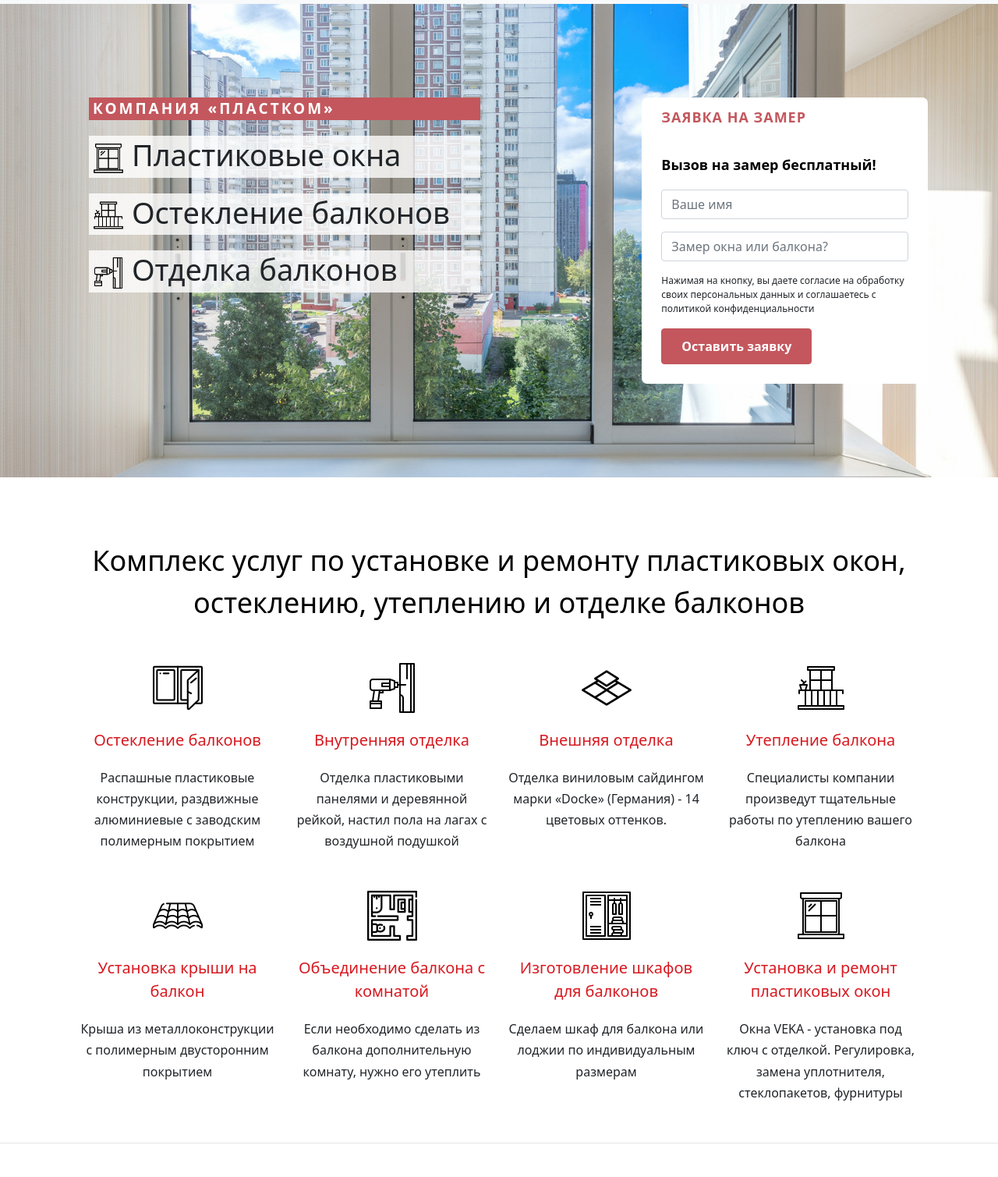
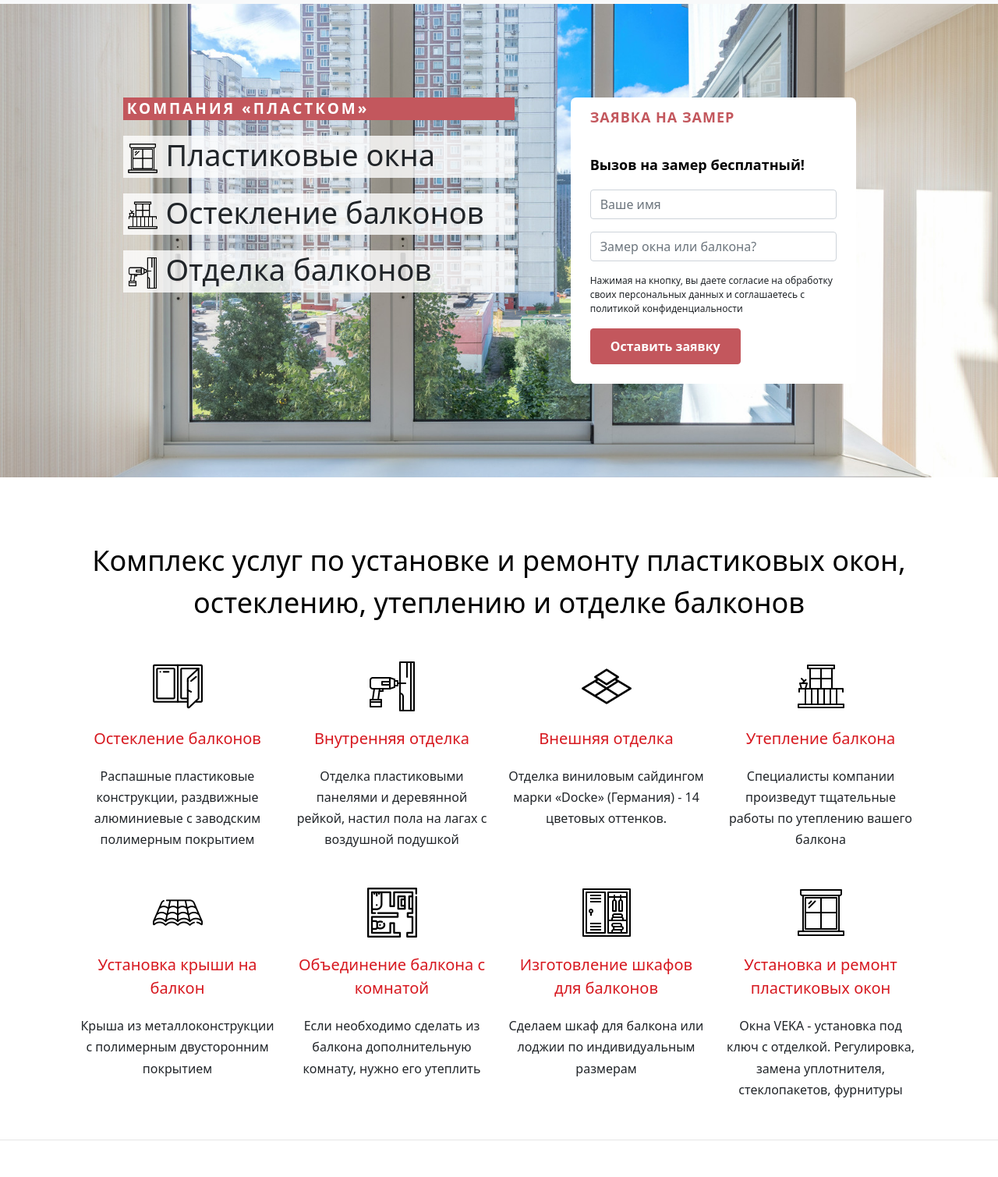
Before and after one commit to Altentaller/landing-windows-and-balconies, a website: page src/index.html in a window 1280 px wide. Shown: the part 84-1593 px from the top of the page at 78% size. Drawn offline with nearby package versions, Linux system fonts and the light colour scheme; files that its build step writes are made by us from their sources.

Commit message:
updated margins for header, service, footer

```diff
--- a/src/index.html
+++ b/src/index.html
@@ -5,9 +5,6 @@
     <meta http-equiv="X-UA-Compatible" content="IE=edge">
     <meta name="viewport" content="width=device-width, initial-scale=1.0">
     <title>Пластком</title>
-    <!--<link rel="stylesheet" href="css/bootstrap-reboot.min.css">
-    <link rel="stylesheet" href="css/bootstrap-grid.min.css">	-->
-
     <link rel="stylesheet" href="css/bootstrap.min.css">
 	  <link rel="stylesheet" href="css/style.min.css">
 </head>
@@ -43,15 +40,15 @@
 
     <section class="header"  id="home">
         <div class="container px-4">
-            <div class="row header__wrapper gx-5">
-                <div class="col-md-6 ">
+            <div class="row header__wrapper gx-5 d-flex justify-content-center">
+                <div class="col-md-6 col-sm-12">
                   <div class="header__title">Компания «ПластКом»</div>
                   <div class="header__subtitle"><img src="img/icon/window.png"> Пластиковые окна</div>
                   <div class="header__subtitle"><img src="img/icon/balcony.png"> Остекление балконов</div>
                   <div class="header__subtitle"><img src="img/icon/carpentry.png"> Отделка балконов</div>
                 </div>
-                <div class="col-md-2 "></div>
-                <div class="col-md-4 gx-5 header__order">
+
+                <div class="col-md-4 offset-md-2 col-sm-6  gx-5 mx-5 header__order">
                   <div clas="">
                       <div class="title title-red">Заявка на замер</div>
                       <div class="title">Вызов на замер бесплатный!</div>
@@ -68,6 +65,7 @@
                       </form>
                   </div>
               </div>
+
             </div>
         </div>
     </section>
@@ -82,46 +80,43 @@
 
 
         <div class="row service__items">
-          <div class="col-md-3">
+          <div class="col-md-3 mt-5">
             <img src="img/icon/window-2.png">
             <div class="service__subtitle">Остекление балконов</div>
             <div class="service__decr">Распашные пластиковые конструкции, раздвижные алюминиевые с заводским полимерным покрытием</div>
           </div>
-          <div class="col-md-3">
+          <div class="col-md-3 mt-5">
             <img src="img/icon/carpentry.png">
             <div class="service__subtitle">Внутренняя отделка</div>
             <div class="service__decr">Отделка пластиковыми панелями и деревянной рейкой, настил пола на лагах с воздушной подушкой</div>
           </div>
-          <div class="col-md-3">
+          <div class="col-md-3 mt-5">
             <img src="img/icon/tiles.png">
             <div class="service__subtitle">Внешняя отделка</div>
             <div class="service__decr">Отделка виниловым сайдингом марки «Docke» (Германия) - 14 цветовых оттенков.</div>
           </div>
-          <div class="col-md-3">
+          <div class="col-md-3 mt-5">
             <img src="img/icon/balcony.png">
             <div class="service__subtitle">Утепление балкона</div>
             <div class="service__decr">Специалисты компании произведут тщательные работы по утеплению вашего балкона</div>
           </div>
-        </div>
-
-        <div class="row service__items">
-          <div class="col-md-3">
+          <div class="col-md-3 mt-5">
             <img src="img/icon/roof.png">
             <div class="service__subtitle">Установка крыши
               на балкон</div>
             <div class="service__decr">Крыша из металлоконструкции с полимерным двусторонним покрытием</div>
           </div>
-          <div class="col-md-3">
+          <div class="col-md-3 mt-5">
             <img src="img/icon/scheme.png">
             <div class="service__subtitle">Объединение балкона с комнатой</div>
             <div class="service__decr">Если необходимо сделать из балкона дополнительную комнату, нужно его утеплить</div>
           </div>
-          <div class="col-md-3">
+          <div class="col-md-3 mt-5">
             <img src="img/icon/locker.png">
             <div class="service__subtitle">Изготовление шкафов для балконов</div>
             <div class="service__decr">Сделаем шкаф для балкона или лоджии по индивидуальным размерам</div>
           </div>
-          <div class="col-md-3">
+          <div class="col-md-3 mt-5">
             <img src="img/icon/window.png">
             <div class="service__subtitle">Установка и ремонт пластиковых окон</div>
             <div class="service__decr">Окна VEKA - установка под ключ с отделкой. Регулировка, замена уплотнителя, стеклопакетов, фурнитуры</div>
@@ -139,7 +134,7 @@
         </div>
 
         <div class="row works__items">
-          <div class="col-md-4">
+          <div class="col-md-4 col-sm-6">
             <div class="works__item">
               <a href="img/work/06.jpg" data-lightbox="works__items">
                 <div class="works__item-img">
@@ -150,7 +145,7 @@
             </div>
           </div>
 
-          <div class="col-md-4">
+          <div class="col-md-4 col-sm-6">
             <div class="works__item">
               <a href="img/work/22.jpg" data-lightbox="works__items">
                 <div class="works__item-img">
@@ -303,8 +298,7 @@
               <p>Новый балкон стал комфортным и красивым, но, если есть желание и возможность сделать из балкона дополнительную комнату, необходимо его утеплить. Специалисты компании произведут тщательные работы по утеплению вашего балкона.</p>
 
           </div>
-          <div class="col-md-1"></div>
-          <div class="col-md-6">
+          <div class="col-md-6  offset-1">
             <div class="title">Наши контакты</div>
             <p>Режим работы: с 9:00 до 21:00, без выходных</p>
             <p><a href="tel:+79130991747">+7 (913) 099-17-47</a><br>
--- a/src/sass/blocks/_footer.sass
+++ b/src/sass/blocks/_footer.sass
@@ -7,6 +7,7 @@
         font-size: 15px
         line-height: 1.7
         color: #000
+        margin-top: 10px
         a
             text-decoration: none
             color: $main-color
--- a/src/sass/blocks/_header.sass
+++ b/src/sass/blocks/_header.sass
@@ -28,7 +28,6 @@
 		border-radius: 7px
 		min-height: 200px
 		padding: 10px 25px 25px 25px
-		//margin-left: 90px
 		form
 			p
 				font-size: 12px
--- a/src/sass/blocks/_service.sass
+++ b/src/sass/blocks/_service.sass
@@ -4,12 +4,10 @@
     border-bottom: 1px solid #e6e6e6
     &__header
         font-size: 36px
-        margin-bottom: 10px
         line-height: 1.5
         font-weight: 300
         color: #000
         text-align: center
-        margin-bottom: 50px
     &__items
         margin-bottom: 50px
         img
```
Also changed, not shown: dist/css/style.min.css, dist/index.html. Lines whose indentation alone changed are shown as unchanged.
